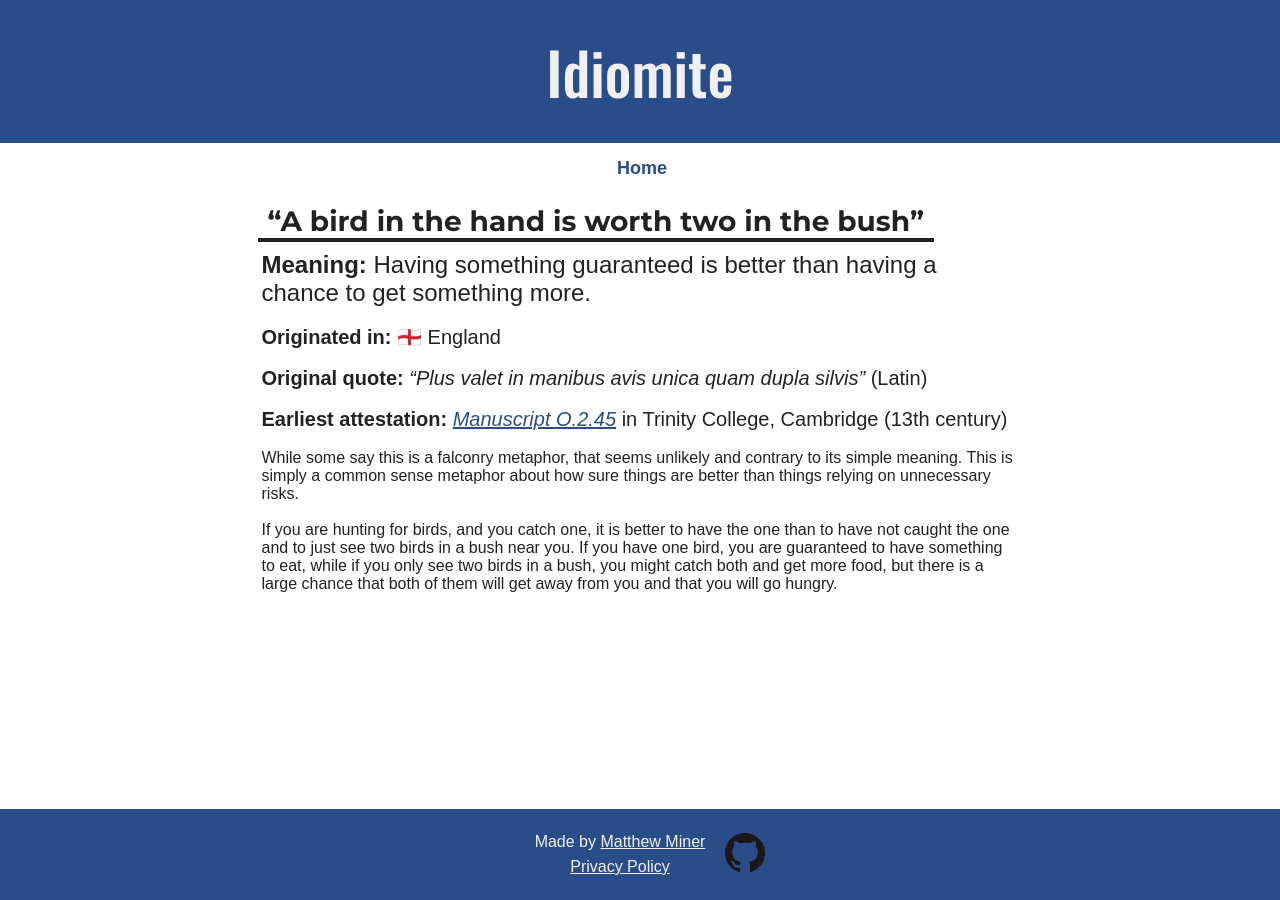
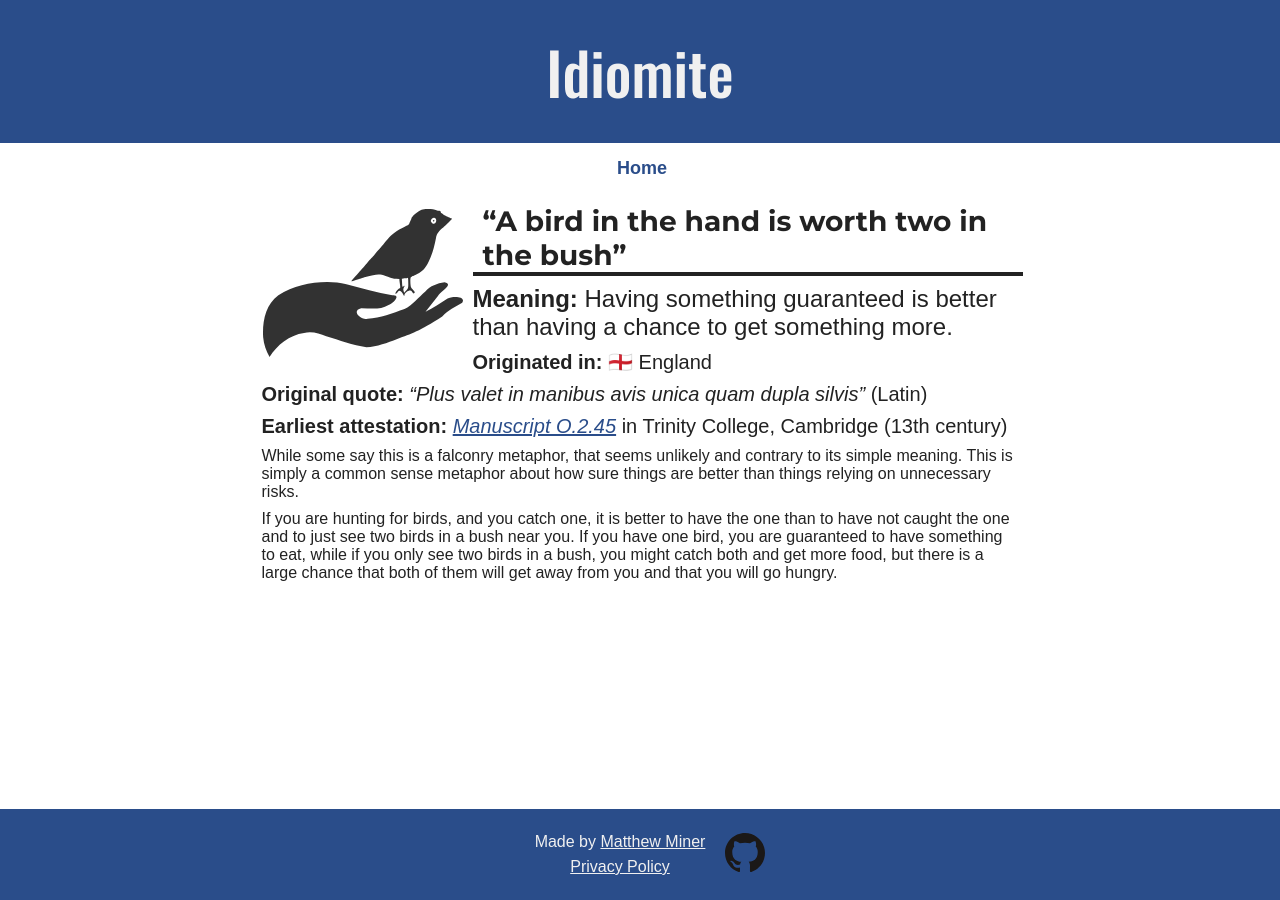
Before and after one commit to mminer237/idiomite, a Jekyll site: the page built from _sayings/a-bird-in-the-hand-is-worth-two-in-the-bush/index.md, in a window 1280 px wide. Built offline with Jekyll 4.4.1, drawn with Linux system fonts in a browser that asks for light colours.

Commit message:
Add article image

```diff
--- a/_config.yml
+++ b/_config.yml
@@ -36,7 +36,7 @@ collections:
     permalink: /:name
   sayings:
     output: true
-    permalink: /sayings/:name
+    permalink: /:collection/:path
 
 permalink: /:name
 
--- a/_layouts/saying.html
+++ b/_layouts/saying.html
@@ -3,6 +3,9 @@ layout: default
 ---
 
 <section>
+	{% if page.image %}
+	<img src="{{ page.image }}" alt="{{ page.image_alt }}" class="left article-symbol">
+	{% endif %}
 	<h2><q>{{ page.quote }}</q></h2>
 	<p id="meaning"><strong>Meaning:</strong> {{ page.meaning }}</p>
 	{% if page.country.name %}
--- a/_sayings/a-bird-in-the-hand-is-worth-two-in-the-bush.md
+++ b/_sayings/a-bird-in-the-hand-is-worth-two-in-the-bush/index.md
@@ -11,6 +11,8 @@ country:
   name: England
 earliestAttestation: <a href="https://mss-cat.trin.cam.ac.uk/manuscripts/uv/view.php?n=O.2.45&n=O.2.45" target="_blank"><i>Manuscript O.2.45</i></a> in Trinity College, Cambridge (13th century)
 meaning: Having something guaranteed is better than having a chance to get something more.
+image: image.svg
+image_alt: A bird in a hand
 ---
 
 While some say this is a falconry metaphor, that seems unlikely and contrary to its simple meaning. This is simply a common sense metaphor about how sure things are better than things relying on unnecessary risks.
--- a/css/style.css
+++ b/css/style.css
@@ -90,9 +90,7 @@ main {
 section, article {
 	align-items: flex-start;
 	background-color: var(--main-background-color);
-	display: flex;
 	flex: 1 1 auto;
-	flex-direction: column;
 	min-width: min(700px, calc(100vw - 20px));
 	padding: 10px;
 }
@@ -110,11 +108,16 @@ section img.left {
 section img.right {
 	float: right;
 }
+section img.article-symbol {
+	opacity: 0.8;
+	max-width: 200px;
+}
 :is(section, article) article {
 	width: 100%;
 }
 h2 {
 	border-bottom: 4px solid var(--text-color);
+	display: flex;
 	font-family: 'Montserrat', sans-serif;
 	padding: 0 10px;
 }
@@ -150,9 +153,7 @@ details {
 	width: 100%;
 }
 details, h2 {
-	left: 10px;
 	max-width: calc(100vw - 40px);
-	position: sticky;
 }
 details button {
 	margin: 10px 0 10px 10px;
@@ -208,6 +209,9 @@ footer div {
 		--text-color: #f0f0f0;
 		--hover-color: #fff;
 	}
+	section img.article-symbol {
+		filter: invert();
+	}
 	footer img:hover {
 		filter: brightness(1.2) drop-shadow(0.7px 0.7px #fff) drop-shadow(0.7px 0.7px 2px #fff4) !important;
 	}
```
Also changed, not shown: _sayings/a-bird-in-the-hand-is-worth-two-in-the-bush/image.svg (added).
